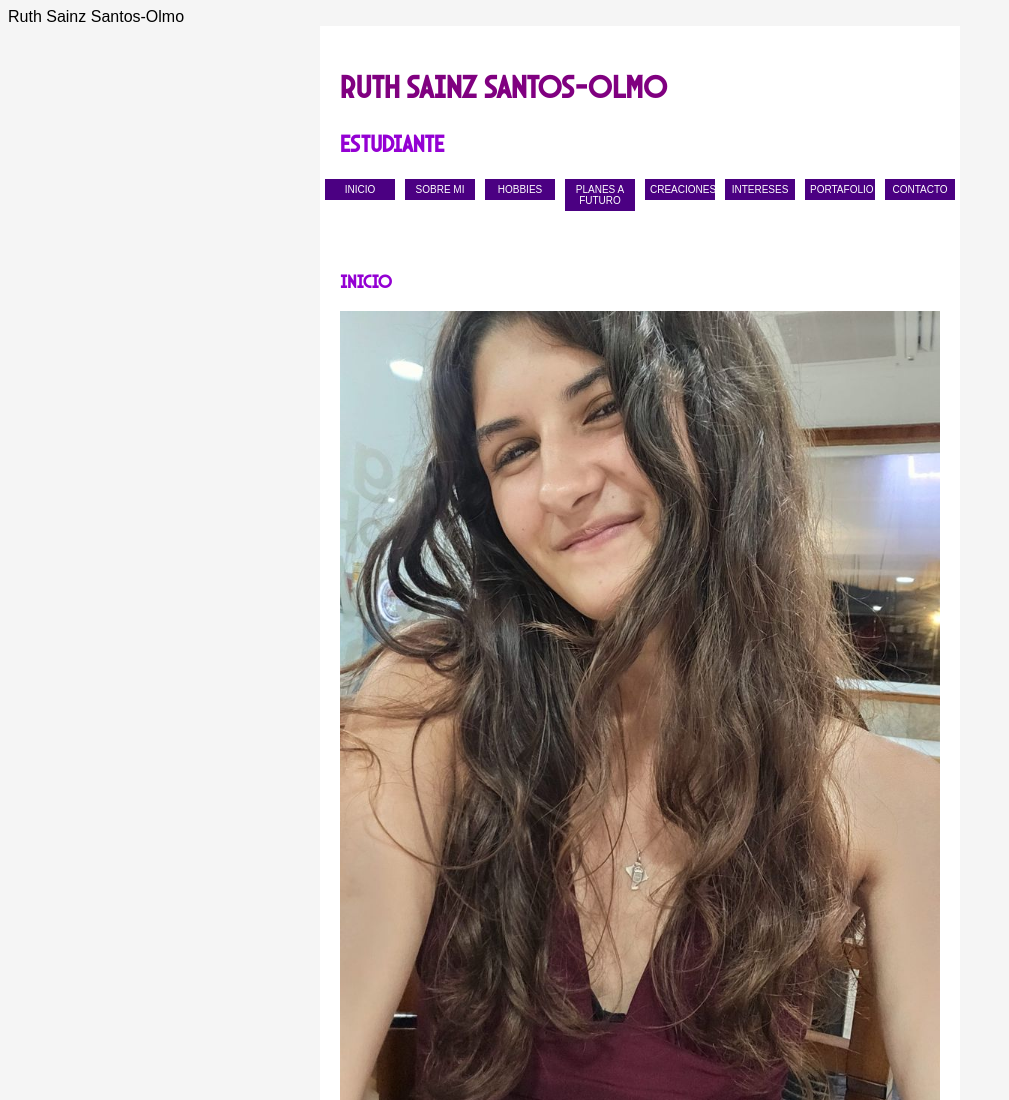
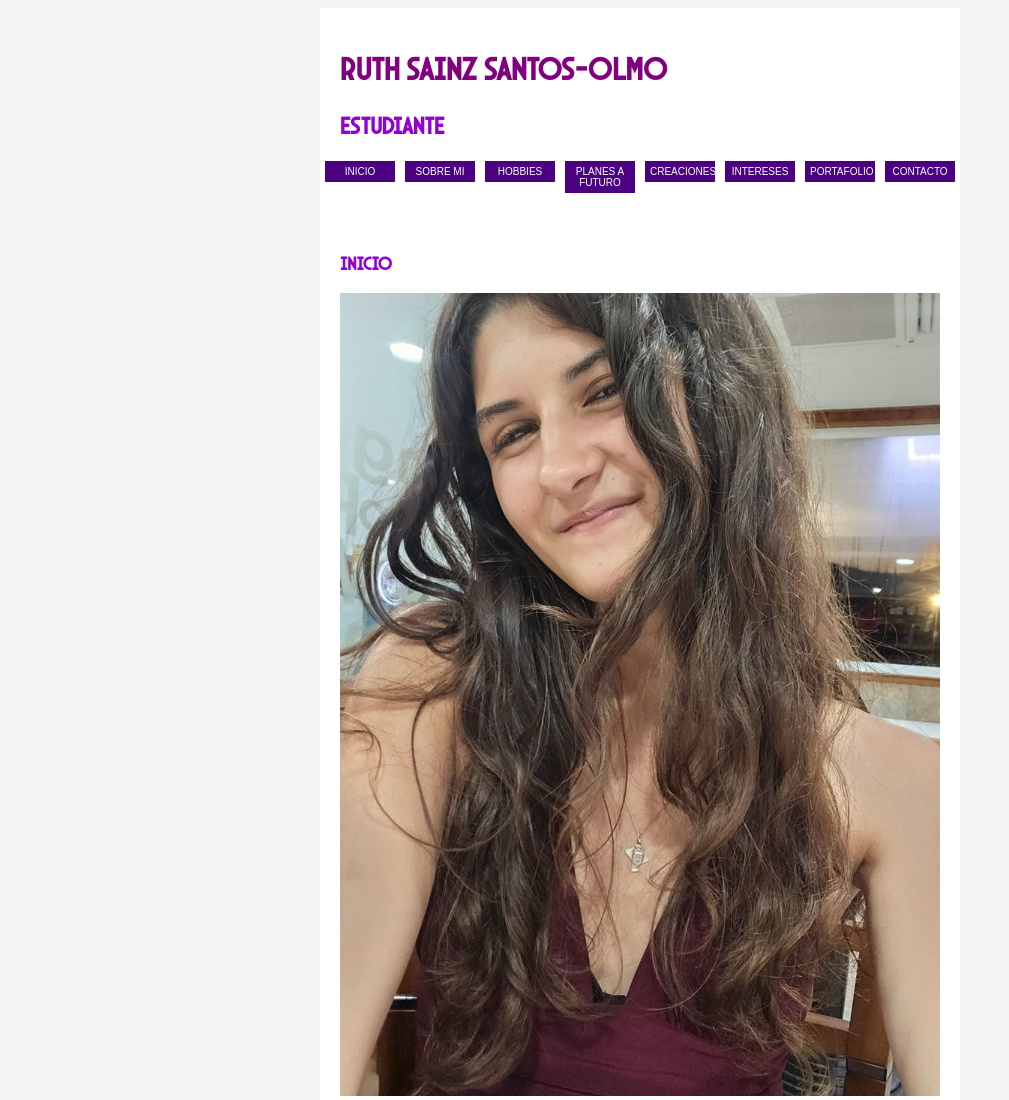
Before and after one commit to rutsaisan/WebDAM1, a plain HTML site: page index.html in a window 1280 px wide. Shown: the top 1100 px of the page, without its empty margins (0-1009 px from the left). Drawn offline with Linux system fonts and the light colour scheme.

Commit message:
index.html
Corrected various HTML syntax errors, including fixing tag names and attributes.

```diff
--- a/index.html
+++ b/index.html
@@ -1,7 +1,7 @@
 <!DOCTYPE html>
  <html lang= "es" >
     <head>
-        <tittle> Ruth Sainz Santos-Olmo</tittle>
+        <title> Ruth Sainz Santos-Olmo</title>
         <meta charset="utf.8">
         <!-- Etiquetas de posicionamiento -->
          <meta name="description" contente="Web de Ruth Sainz Santos-Olmo, estudiante de DAM">
@@ -209,4 +209,5 @@
 
 
     </body>
+
  </html>
```
